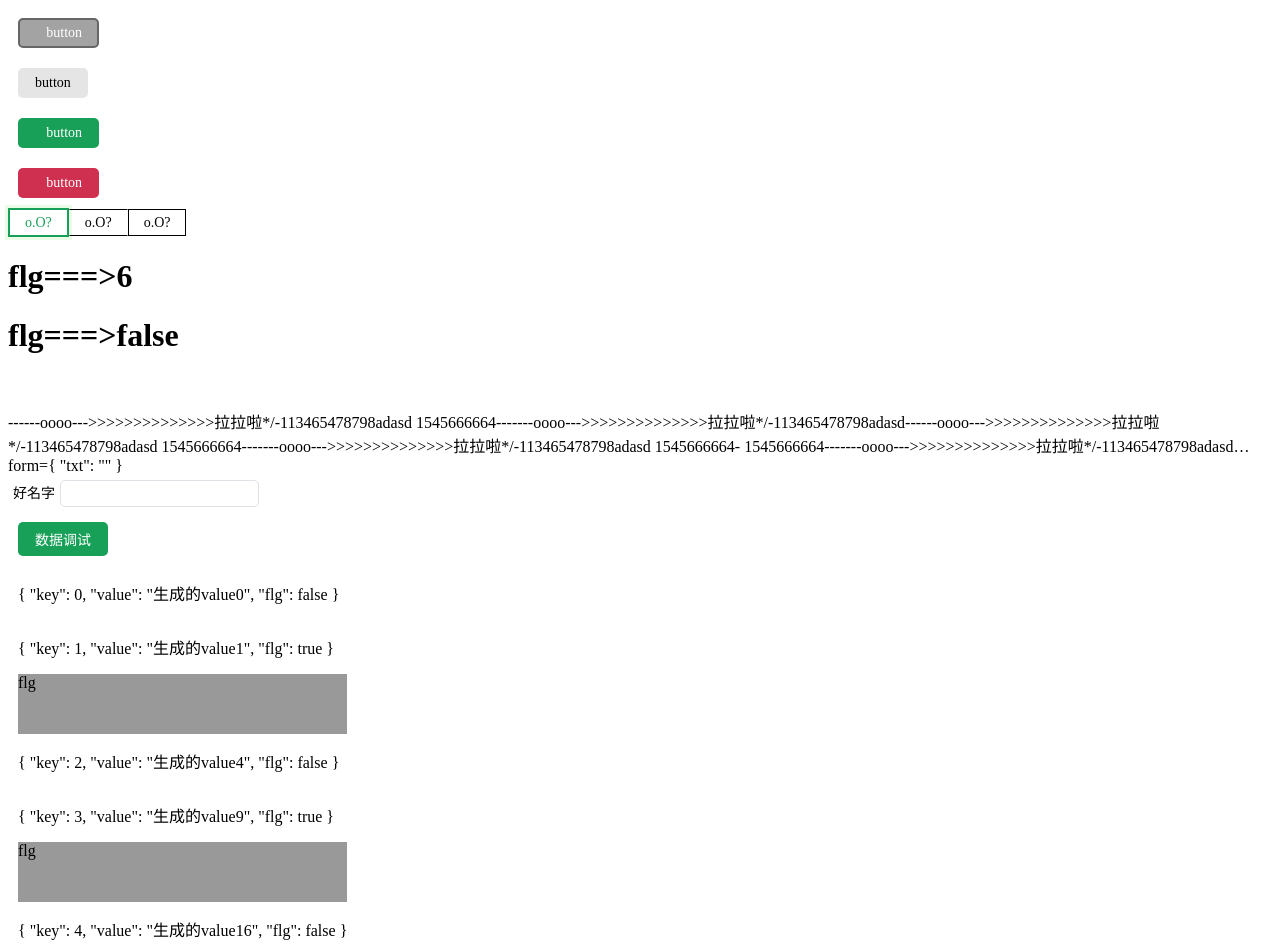
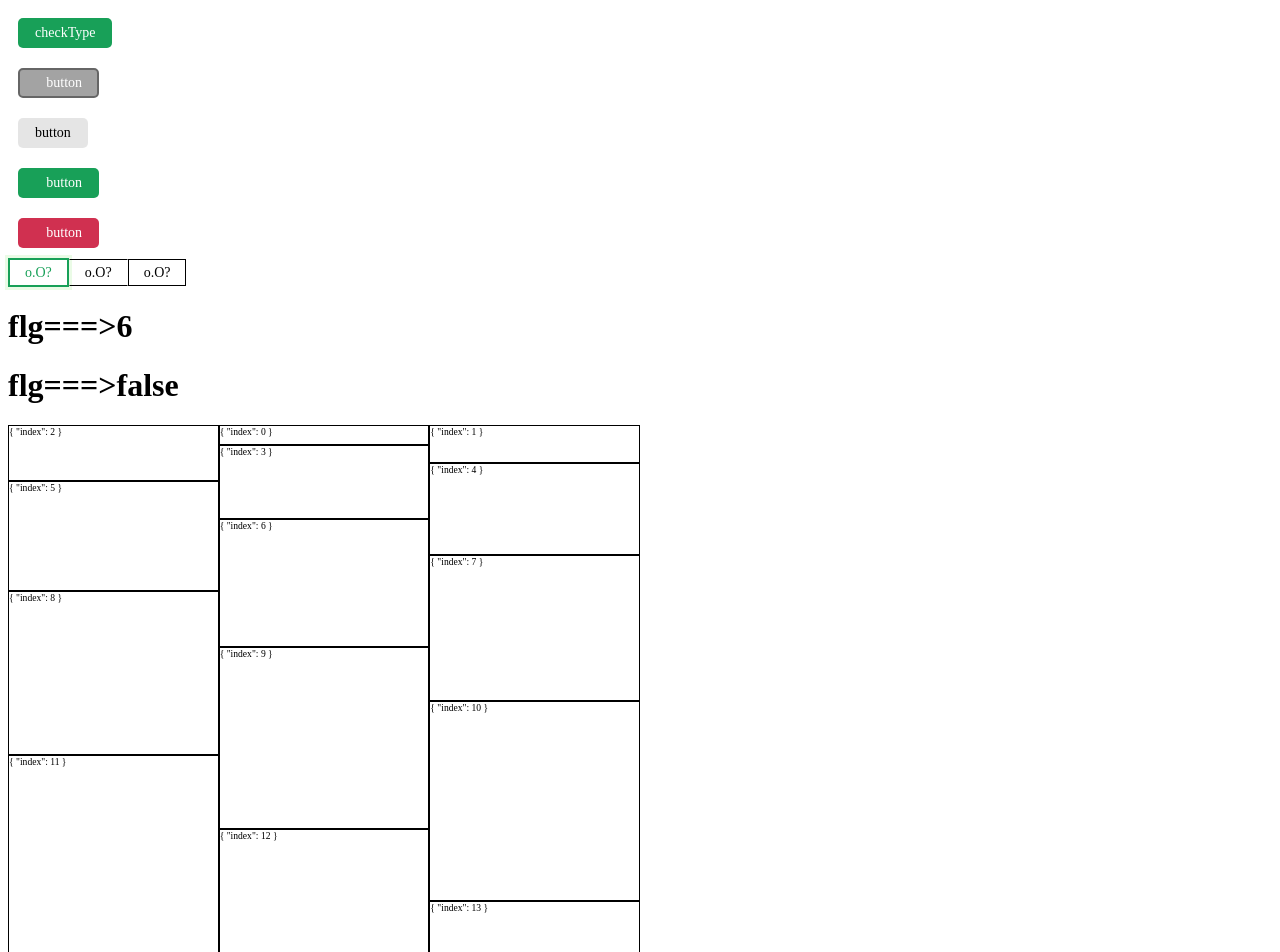
Before and after one commit to TianJiaqing/probably-ui, a Vue app: page / in a window 1280 px wide. Shown: the top 952 px of the page. Built offline with nearby package versions, Linux system fonts and the light colour scheme; a web font is replaced by a local one.

Commit message:
feat:内容开发：新增瀑布流组件

```diff
--- a/src/App.vue
+++ b/src/App.vue
@@ -1,5 +1,6 @@
 <template>
   <div class="app">
+    <T-button @click="checkType">checkType</T-button>
     <T-button _type="warning" @click="init" :_loading="_loading" _disabled>button</T-button>
     <!-- <T-button _type="warning" @click="init" :_loading="_loading">button</T-button> -->
     <T-button _type="default" @click="init">button</T-button>
@@ -9,6 +10,14 @@
 
     <h1>flg===>{{ time }}</h1>
     <h1>flg===>{{ flg }}</h1>
+    <div style="zoom: .6;width: 50%;">
+      <T-waterfallFlow :_list="[1, 2, 3, 4, 5, 6, 7, 8, 9, 7, 1, 1, 2, 3, 4, 5,]">
+        <template #default="{ info }">
+          <p :style="`height:calc( ${info['index'] + 1}*30px);border:1px solid;padding:0;margin:0;'`">{{ info }}</p>
+        </template>
+      </T-waterfallFlow>
+    </div>
+
     <T-checkbox v-model="flg"></T-checkbox>
     <T-text :_line="2">
       <p>{{ data.article }}</p>
@@ -36,10 +45,31 @@
     </div>
     <T-switch></T-switch>
     <T-backTop></T-backTop>
+    <br />
+    <hr>
   </div>
 </template>
 
 <script setup>
+const checkType = () => {
+  // navigator.geolocation.watchPosition((res) => {
+  //     console.log('res--->', res);
+  //   })
+  let b = 'null'
+  let c = 'c'
+  let a = null
+  a ??= c
+  let obj = { name: 'tjq', age: 18, sex: '男' }
+  const { name, age, ...info } = obj
+  console.log('a--->', a);
+  console.log('info-->', info);
+  let list = [1, 2]
+  console.log(window._t.checkType(list, 'array'));//true
+  console.log(window._t.checkType(list, 'Array'));//true
+  console.log(window._t.checkType(list, 'string'));//false
+}
+
+
 const slotProps = ref({
   text: "---------",
   count: 999,
@@ -56,7 +86,7 @@ const init = () => {
   // });
   _DiaLog({ _title: "提示", _text: "是否执行当前的删除操作？" }).then((res) => {
     console.log("res--->>", res);
-    __message({'_title':'删除成功'})
+    __message({ '_title': '删除成功' })
   });
 };
 const list_select = (e) => {
--- a/src/package/utils/index.js
+++ b/src/package/utils/index.js
@@ -123,5 +123,4 @@ export default {
     checkType,
     recode,
     getUrlParam,
-
 }
--- /dev/null
+++ b/src/package/waterfallFlow/index.vue
@@ -0,0 +1,59 @@
+<template>
+    <div class="t-waterfallFlow">
+        <div v-for="(item, index) in _group" :key="index">
+            <div v-for="_ in item" :key="_[KEY]">
+                <slot :info="_"></slot>
+            </div>
+        </div>
+    </div>
+</template>
+
+<script>
+// 瀑布流组件
+export default {
+    name: 'waterfallFlow'
+}
+</script>
+<script setup>
+import { ref } from 'vue';
+// const KEY = "t-id"
+const KEY = "index"
+
+const props = defineProps({
+    _list: {
+        type: Array,
+        default: () => []
+    },
+    _col: {
+        type: Number,
+        default: 2
+    },
+    // 暂未完成
+    _clearance: {
+        type: Object,
+        default: () => ({
+            x: 0,
+            y: 0
+        })
+    }
+})
+let times = 0
+let list_group = {}
+const arr = props._list.forEach((item, index) => {
+    times < props._col ? times++ : times = 0
+    let _ = { ...item }
+    _[KEY] = index
+    list_group[times] ? list_group[times].push(_) : list_group[times] = [_]
+})
+const _group = ref(list_group)
+</script>
+
+<style scoped lang="scss">
+.t-waterfallFlow {
+    display: flex;
+
+    >div {
+        flex: 1;
+    }
+}
+</style>
```
Also changed, not shown: probably-ui/Readme.md (added).
